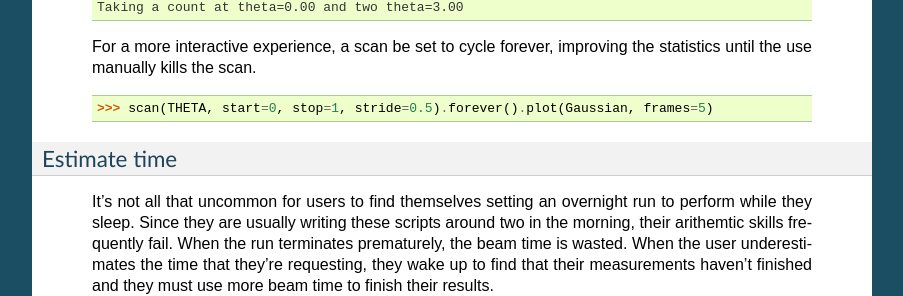
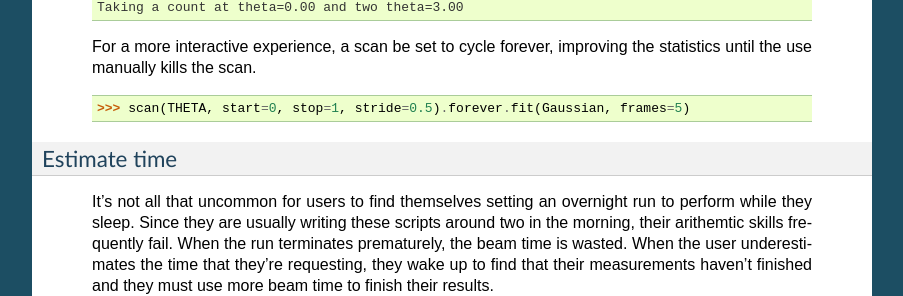
Before and after one commit to PyGenie-Scans/Scans, a Sphinx documentation site: the page built from doc/source/tutorial.rst, in a window 1280 px wide and 900 px high, scrolled down 4636 px. Shown: the part 159-455 px from the top of the window, without its empty margins (198-1101 px from the left). Built offline with Sphinx 7.4.7, drawn with Linux system fonts in a browser that asks for light colours.

Commit message:
Forever is a property

```diff
--- a/doc/source/tutorial.rst
+++ b/doc/source/tutorial.rst
@@ -291,7 +291,7 @@ Perform complex scans
   For a more interactive experience, a scan be set to cycle forever,
   improving the statistics until the use manually kills the scan.
 
-  >>> scan(THETA, start=0, stop=1, stride=0.5).forever().plot(Gaussian, frames=5) #doctest: +SKIP
+  >>> scan(THETA, start=0, stop=1, stride=0.5).forever.fit(Gaussian, frames=5) #doctest: +SKIP
 
 Estimate time
 -------------
```
